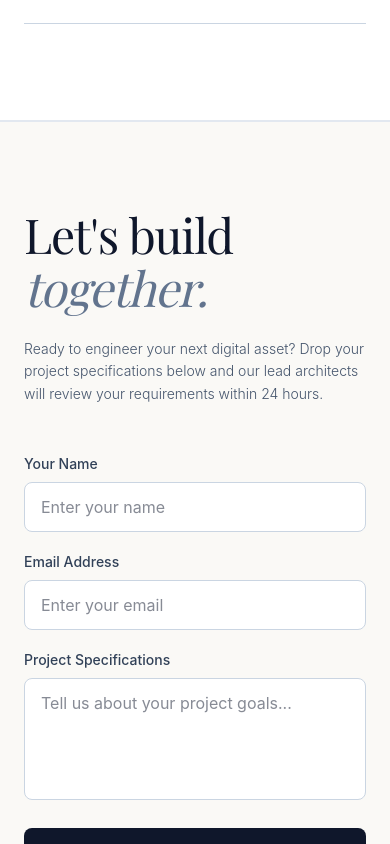
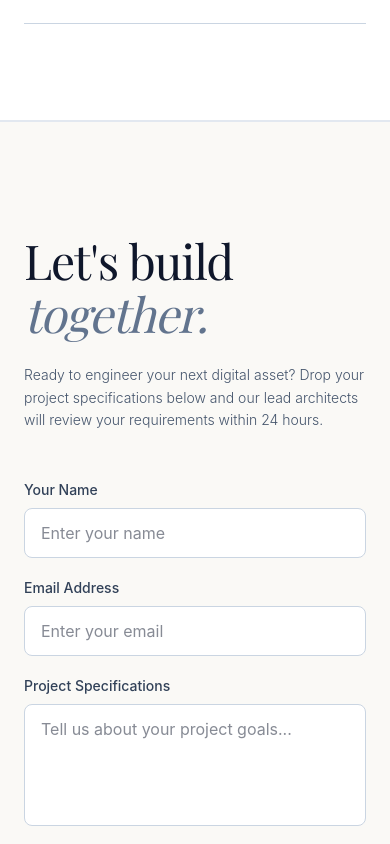
Before and after one commit to OnRockRider/shambhaviTechnovation, a React (Vite) app: page / in a window 390 px wide. Shown: the part 6180-7024 px from the top of the page. Built offline with nearby package versions, Linux system fonts and the light colour scheme; a web font is replaced by a local one.

Commit message:
contact space done

```diff
--- a/src/components/Contact.jsx
+++ b/src/components/Contact.jsx
@@ -159,7 +159,7 @@ const Contact = () => {
       1. Changed min-h-[80vh] to min-h-screen to permanently fix the tablet gap.
       2. Adjusted padding (py-16 md:py-20 lg:py-24) for better tablet spacing.
     */
-    <section id="contact" className="min-h-screen flex items-center bg-[#faf9f6] dark:bg-slate-950 py-16 md:py-20 lg:py-24 px-6 md:px-12 border-t border-slate-200 dark:border-slate-800 transition-colors duration-500">
+    <section id="contact" className="min-h-screen flex items-center bg-[#faf9f6] dark:bg-slate-950 pt-28 pb-16 md:py-20 lg:py-24 px-6 md:px-12 border-t border-slate-200 dark:border-slate-800 transition-colors duration-500">
       <div className="max-w-7xl mx-auto w-full">
 
         {/* On tablet (md), this stays 1 column. On desktop (lg), it splits to 2 columns */}
```
